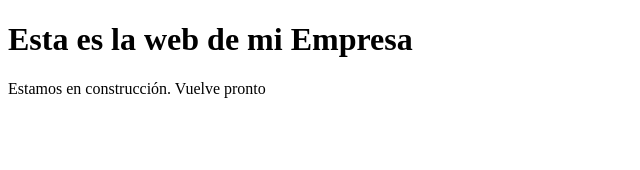
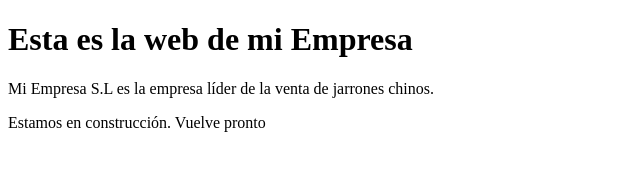
Before and after one commit to jorgevh92/PaginaCliente, a plain HTML site: page index.html in a window 1280 px wide. Shown: the whole page, without its empty margins (0-640 px from the left). Drawn offline with Linux system fonts and the light colour scheme.

Commit message:
agregamos una nueva etiqueta <p>

```diff
--- a/index.html
+++ b/index.html
@@ -5,6 +5,10 @@
 	</head>
 	<body>
 		<h1>Esta es la web de mi Empresa</h1>
+
+		<p>
+		   Mi Empresa S.L es la empresa líder de la venta de jarrones chinos.
+		</p>
 		<p>Estamos en construcción. Vuelve pronto</p>
 	</body>
 </html>
```
